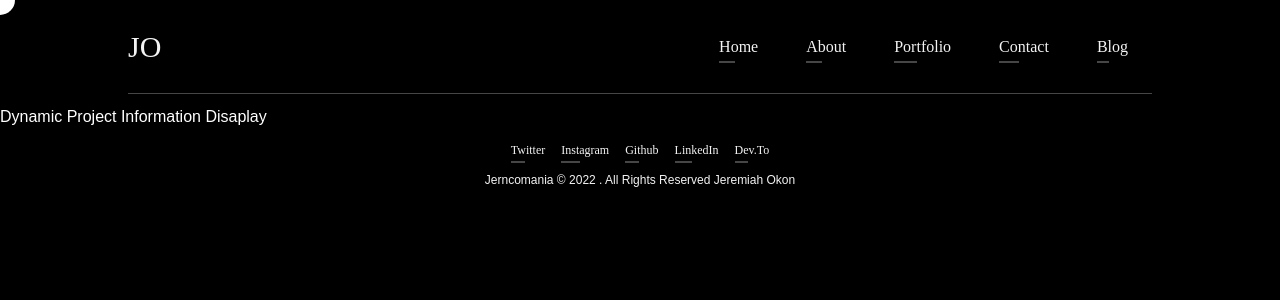
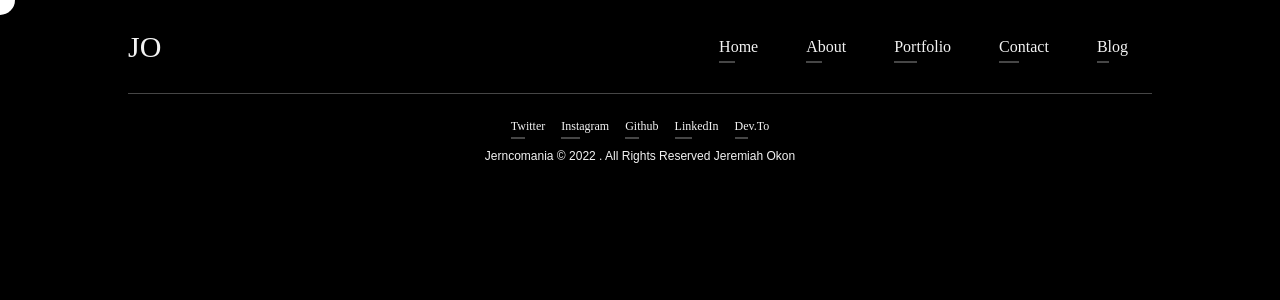
Before and after one commit to jerncomania28/blog-portfolio, a Next.js app: page /portfolio/advice-generator in a window 1280 px wide. Shown: the top 300 px of the page. Built offline with nearby package versions, Linux system fonts and the light colour scheme; a web font is replaced by a local one.

Commit message:
fix:Dynamic blog display bug fixed!

```diff
--- a/components/ProjectPreview.tsx
+++ b/components/ProjectPreview.tsx
@@ -34,6 +34,7 @@ const ProjectPreview = ({ data, textEnter, textLeave }: { data: DataProps, textE
             onMouseEnter={textEnter}
             onMouseLeave={textLeave}
             className="group relative h-[200px] transition-all duration-500 ease-in-out hover:after:content-[''] hover:after:w-full hover:after:h-full hover:after:bg-black hover:after:opacity-80 hover:after:absolute hover:after:top-0 hover:after:left-0" style={{ "fontFamily": "logo" }}>
+
             <Image src={data.imagePath} alt="horse" fill />
 
             <div className="font-alclonica absolute top-0 left-0 w-full h-full text-[12px] hidden z-10 text-white group-hover:flex justify-center items-center flex-col ">
--- a/pages/blog/[slug].tsx
+++ b/pages/blog/[slug].tsx
@@ -21,7 +21,7 @@ const BlogPost = ({ post: { source, frontmatter } }: { post: BlogPostProps }) =>
   console.log('source', source);
 
   return (
-    <div className="w-[90%] md:w-[60%] mx-auto ">
+    <div className="w-[90%] md:w-[60%] relative mx-auto ">
 
       <Head>
         <title>{frontmatter.title} | My blog</title>
--- a/pages/portfolio/[pid].tsx
+++ b/pages/portfolio/[pid].tsx
@@ -10,9 +10,8 @@ const ProjectInformation = () => {
   const { pid } = router.query;
   console.log("portolio ID :", pid);
   return (
-    <div>
+    <div className="w-[90%] mx-auto flex flex-col justify-center  md:w-[80%] md:flex-row">
 
-      Dynamic Project Information Disaplay
 
     </div>
   )
```
Also changed, not shown: data/articles/example-article.mdx (+8 -6 lines).
